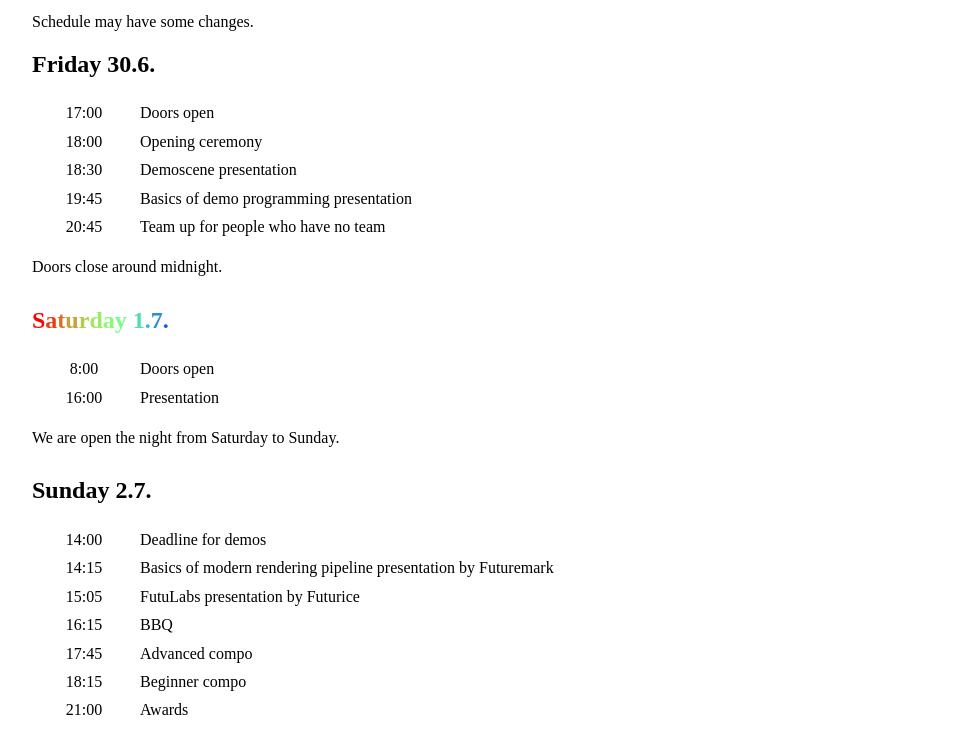
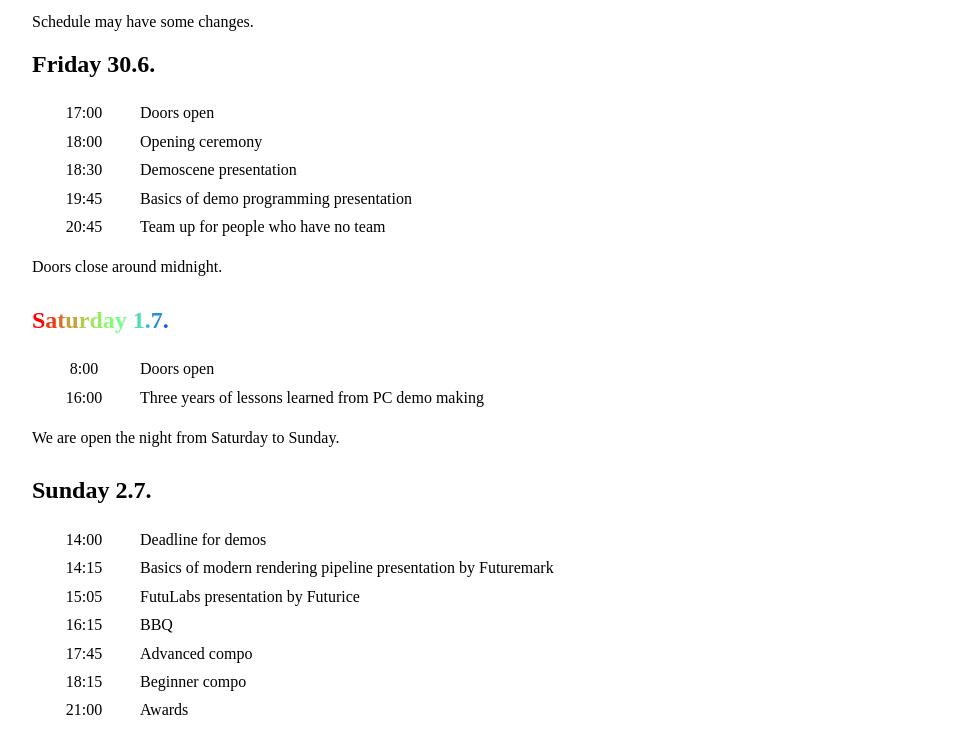
Before and after one commit to DOTAalto/graffathon2017, a website: page src/schedule/index.nunjucks in a window 1280 px wide. Shown: the part 113-866 px from the top of the page, without its empty margins (158-1116 px from the left). Drawn offline with nearby package versions, Linux system fonts and the light colour scheme; files that its build step writes are made by us from their sources; files whose address does not match are found by name.

Commit message:
Change presentation description

```diff
--- a/src/schedule/index.nunjucks
+++ b/src/schedule/index.nunjucks
@@ -45,7 +45,7 @@
       </tr>
       <tr>
         <td>16:00</td>
-        <td>Presentation</td>
+        <td>Three years of lessons learned from PC demo making</td>
       </tr>
     </table>
     <p>We are open the night from Saturday to Sunday.</p>
```
